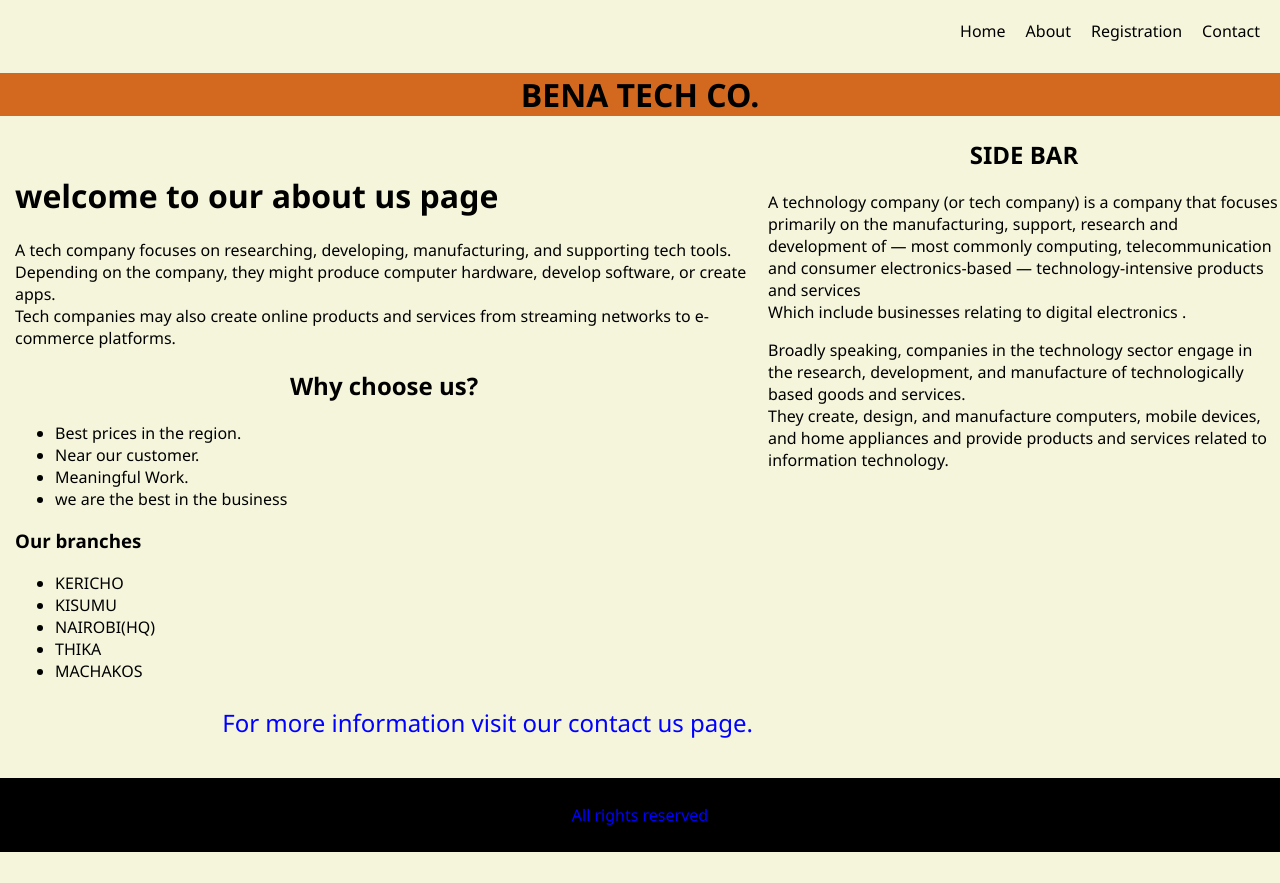
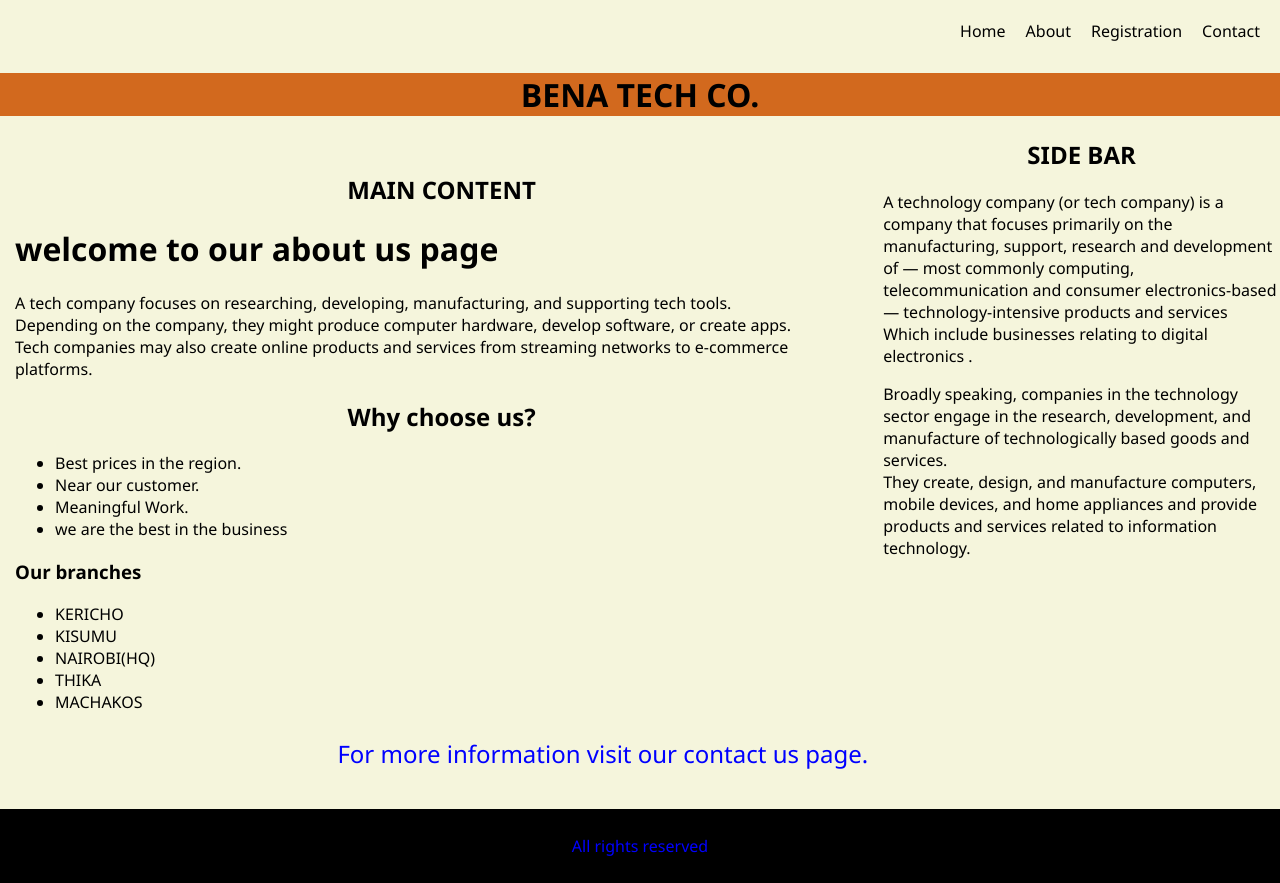
Before and after one commit to bena47/assignment-2, a PHP site: page /about.html in a window 1280 px wide. Before the commit the page ends 852 px from the top, so only its background shows below. Run offline with PHP 8.4, Linux system fonts and the light colour scheme.

Commit message:
changed the percentage of measurement between the side bar and main content and some bits of code

```diff
--- a/about.html
+++ b/about.html
@@ -23,6 +23,7 @@
         </div>
         <div class="row">
             <div class="content">
+                <h2>MAIN CONTENT</h2>
                 <H1 class="about">welcome to our about us page</H1>
     <p>
         A tech company focuses on researching, developing, manufacturing, and supporting tech tools.<br> Depending on the company, they might produce computer hardware, develop software, or create apps.
--- a/css/style.css
+++ b/css/style.css
@@ -27,6 +27,7 @@ footer{
     padding: 10px;
     text-align: center;
     color: blue;
+
 }
 .form input{
     width: 200px;
@@ -105,11 +106,11 @@ clear: both;
 
 .content{
     float: left;
-    width: 60%;
+    width: 69%;
     padding: 15px;
 }
 .sidebar{
     float: left;
-    width: 40%;
+    width: 31%;
     padding: 15px;
 }
```
